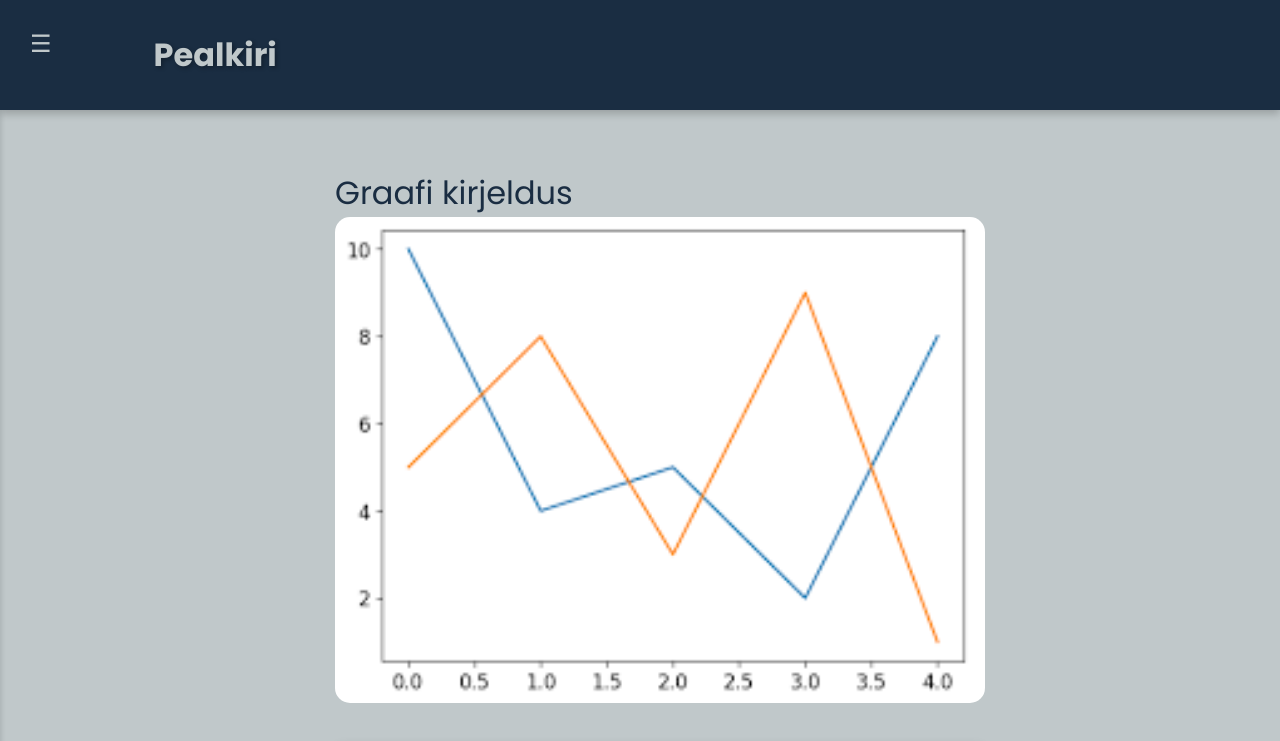
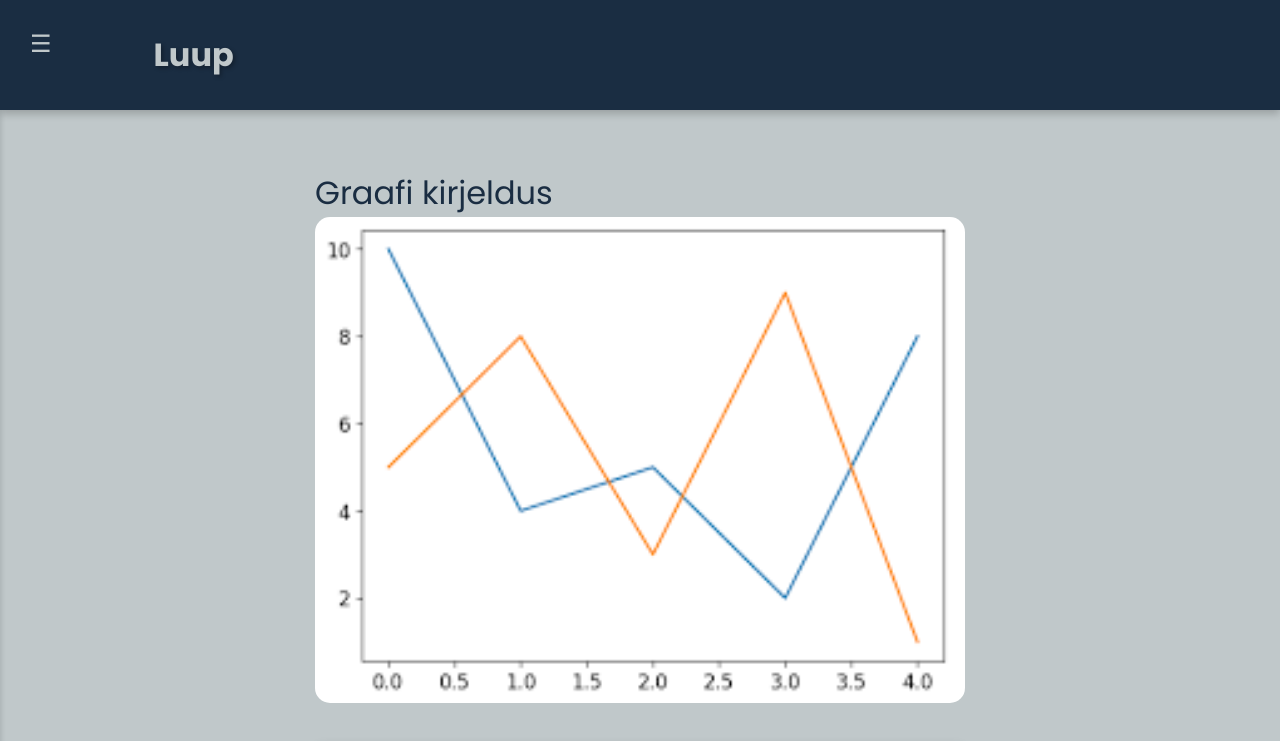
Before and after one commit to OskarMannik/andmetorm2024, a Vue app in the folder frontend/: page / in a window 1280 px wide. Shown: the top 741 px of the page. Built offline with nearby package versions, Linux system fonts and the light colour scheme.

Commit message:
fixed main container

```diff
--- a/frontend/src/App.vue
+++ b/frontend/src/App.vue
@@ -32,7 +32,6 @@ import ChatBot from './components/ChatBot.vue'
   flex: 1;
   padding: 20px;
   margin-top: 60px; /* Space for header */
-  padding-left: 60px; /* Space for hamburger button */
 }
 
 .content-container {
--- a/frontend/src/components/Header.vue
+++ b/frontend/src/components/Header.vue
@@ -1,7 +1,7 @@
 <template>
   <header class="header">
       <div class="headline">
-        <h1>Pealkiri</h1>
+        <h1>Luup</h1>
     </div>
   </header>
 </template>
--- a/frontend/src/components/MainPage.vue
+++ b/frontend/src/components/MainPage.vue
@@ -35,6 +35,7 @@ defineProps<{ msg: string }>()
   flex-direction: column;
   justify-content: center;
   align-items: center;
+  padding: 0;
 }
 
 .image-container {
```
